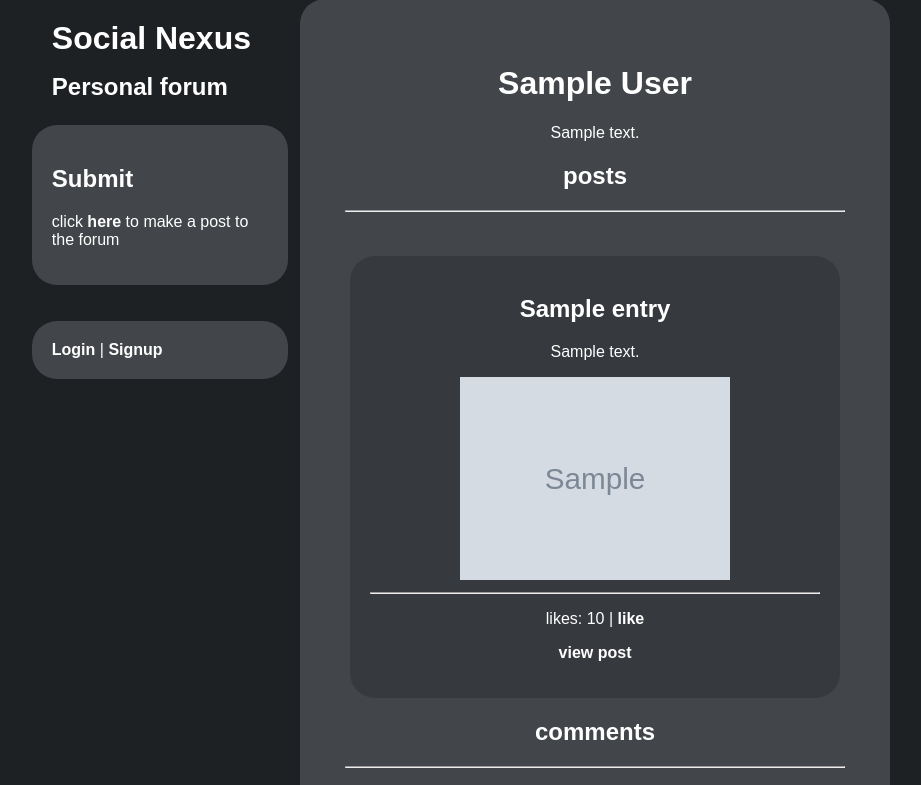
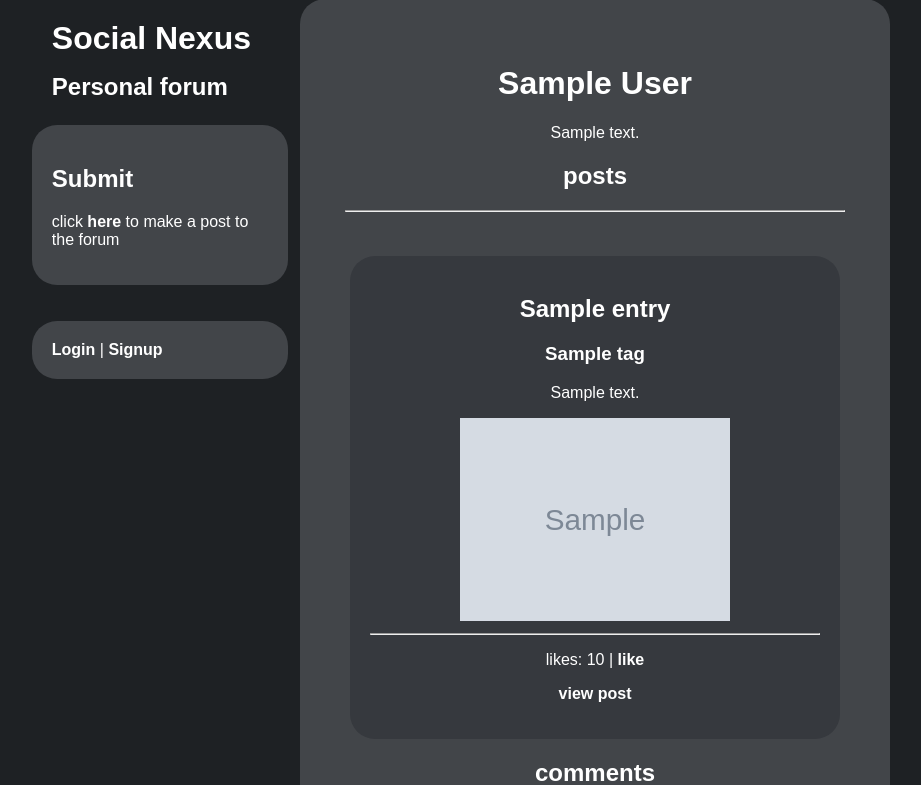
Before and after one commit to connorm400/social-nexus, a Flask app: template templates/profile.html in a window 1280 px wide. Shown: the part 78-863 px from the top of the page, without its empty margins (45-966 px from the left). Run offline with Flask 3, Linux system fonts and the light colour scheme; tables that the repository leaves empty hold one stand-in row (values such as "Sample post"); the template is opened without the code that fills it: values that come from a table or form of the project are taken from there, most other values are stand-ins (such as "Sample title", 1, 10 or a date in 2020); grey boxes marked "Sample" are stand-in pictures; parts of the project's set-up code (start-up, migrations or seed data) failed here and were passed over.

Commit message:
tags show up on profiles now

```diff
--- a/templates/profile.html
+++ b/templates/profile.html
@@ -44,6 +44,7 @@
                 {% for entry in posts %}
                     <div class="postbox">
                         <h2>{{ entry.title }}</h2>
+                        <a href="/tag/{{entry.tag}}" class="tag-{{ entry.tag }}"><h3 class="tag-{{ entry.tag }}">{{ entry.tag }}</h3></a>
                         <p>{{ entry.content }}</p>
                         <img src='{{ entry.image }}' class="post-image">
                         <br><hr>
```
